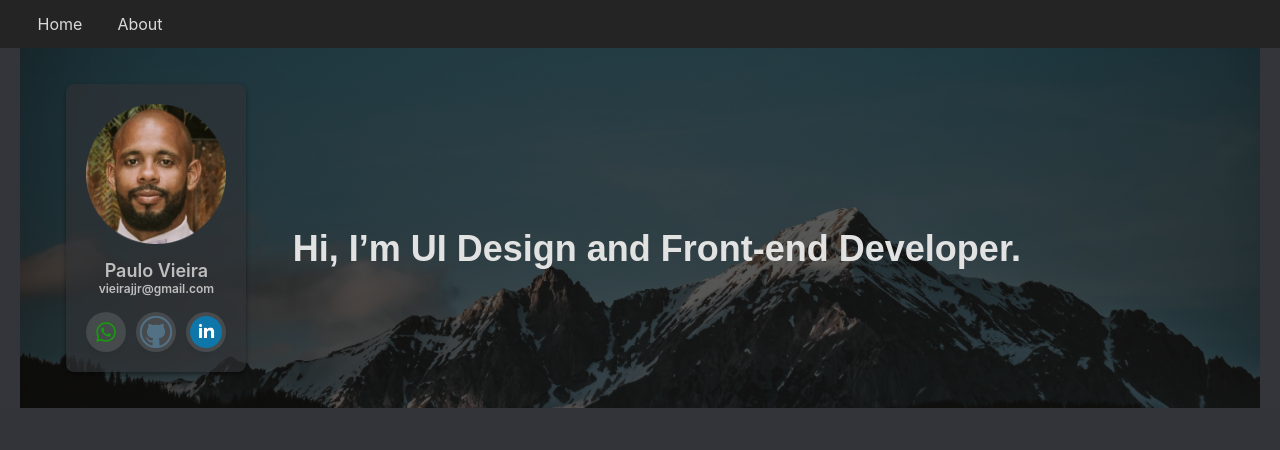
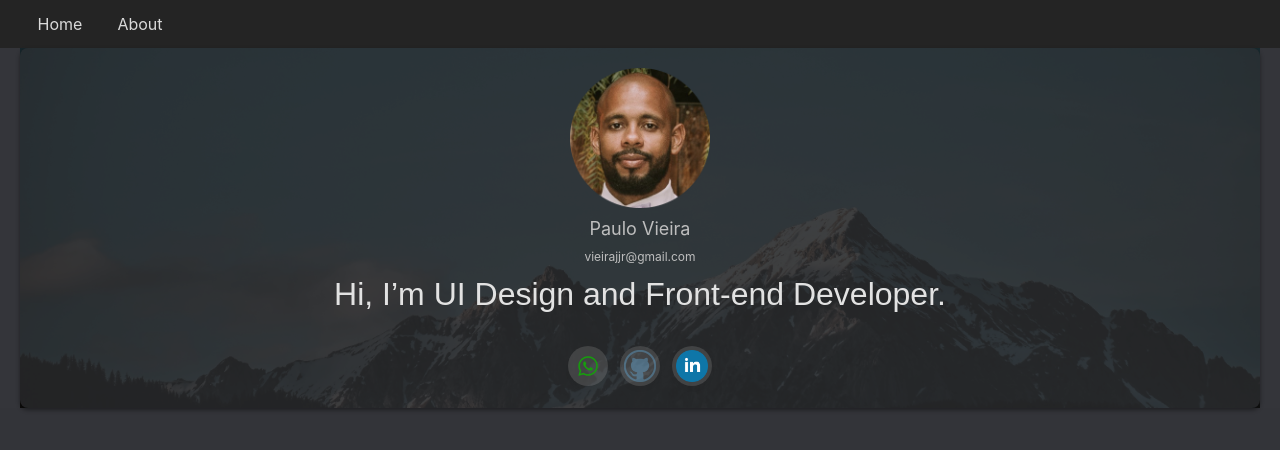
Before and after one commit to PauloVieirra/PortifolioNextJs, a Next.js app: page / in a window 1280 px wide. Shown: the top 450 px of the page. Built offline with nearby package versions, Linux system fonts and the light colour scheme.

Commit message:
AjusteHome

```diff
--- a/pages/Data/dataui/Itemdata.tsx
+++ b/pages/Data/dataui/Itemdata.tsx
@@ -56,7 +56,7 @@ const ItemData: React.FC<ItemDataProps> = ({ items }) => {
         <div className={styles.modal}>
 
           <div dangerouslySetInnerHTML={{ __html: selectedItem.embedCode }} />
-          <button className={styles.btnback} onClick={closeModal}>Fechar Modal</button>
+          <button className={styles.btnback} onClick={closeModal}>Close</button>
         </div>
       )}
     </>
--- a/pages/index.tsx
+++ b/pages/index.tsx
@@ -43,7 +43,7 @@
         <Menu/>
         <main className={styles.main}>
         <div className={styles.banner}>
-          <div className={styles.contbannerinto} >
+
             <div className={styles.profilecard}>
               <Image
                 src="/images/pjperson.png"
@@ -52,8 +52,10 @@
                 height={140}
                 />
           <div className={styles.datacardprof}>
-              <a> Paulo Vieira</a>
+              <a style={{margin:'10px'}}> Paulo Vieira</a>
               <a style={{fontSize:'12px'}}>vieirajjr@gmail.com</a>
+
+                  <div  className={styles.hi}><a>{"Hi, I’m UI Design and Front-end Developer."}</a></div>
 
             <div className={styles.contlinebtn}>
               <div className={styles.contbutton}>
@@ -95,19 +97,13 @@
                 </div>
                   }
           </div>
+
           </div>
           </div>
+
           </div>
-            </div>
-            <div className={styles.contbannerintotext} style={{ maxWidth:'900px'}}>
-            <div className={styles.line}>
-            <div  className={styles.hi}><a>{"Hi, I’m UI Design and Front-end Developer."}</a></div>
-              </div>
-              <div className={styles.line}>
-              </div>
-              <div className={styles.line}>
-              </div>
-            </div>
+
+
         </div>
         <div className={styles.contant}>
         <div className={styles.firstsection}>
--- a/styles/Home.module.css
+++ b/styles/Home.module.css
@@ -166,10 +166,9 @@
   text-align: center;
   align-items: center;
   padding: 20px;
-  width: auto;
+  width: 100%;
   z-index: 1;
-  max-width: 220px;
-  height: auto;
+  height: 100%;
   background-color: #303135a1;
   border: none;
   border-radius: 8px;
@@ -182,16 +181,19 @@
  width: 100%;
  flex-direction: column;
  font-size: 18px;
- margin-top: 16px;
  color: #bebebe;
 }
 
 .hi{
   display: flex;
-  position: absolute;
+  width: 100%;
+  height: 60px;
+  justify-content: center;
+  align-items: center;
   font-family: 'Raleway', sans-serif;
+  font-size: 32px;
   color: #e4e4e4fd;
-  z-index: 1;
+
 }
 
 .contbannerinto{
@@ -223,6 +225,7 @@
   width: auto;
   height: auto;
   border: none;
+  margin: 6px;
   color: #bebebe;
   border-radius: 100px;
   background-color: #8686864b;
@@ -237,8 +240,8 @@
 .contlinebtn{
   display: flex;
   flex-direction: row;
-  justify-content: space-between;
-  width: 100%;
+  justify-content: center;
+  width: auto;
   height: auto;
   margin-top: 16px;
 }
```
